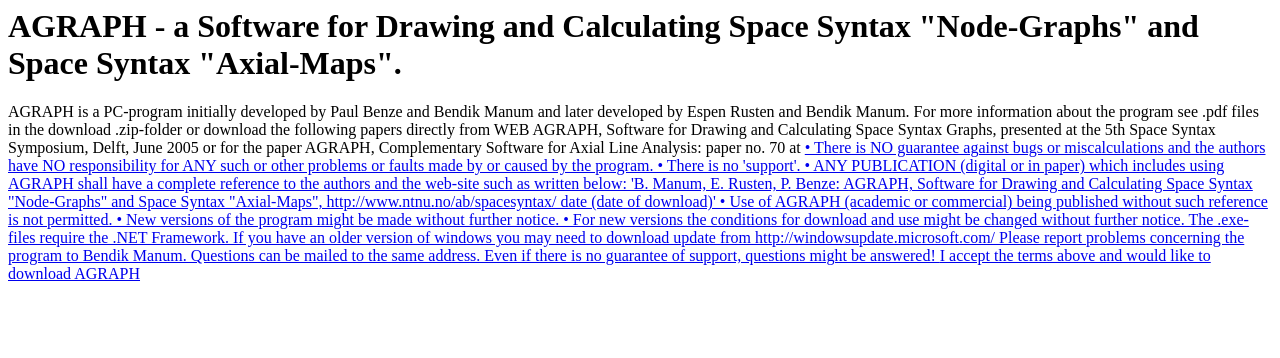
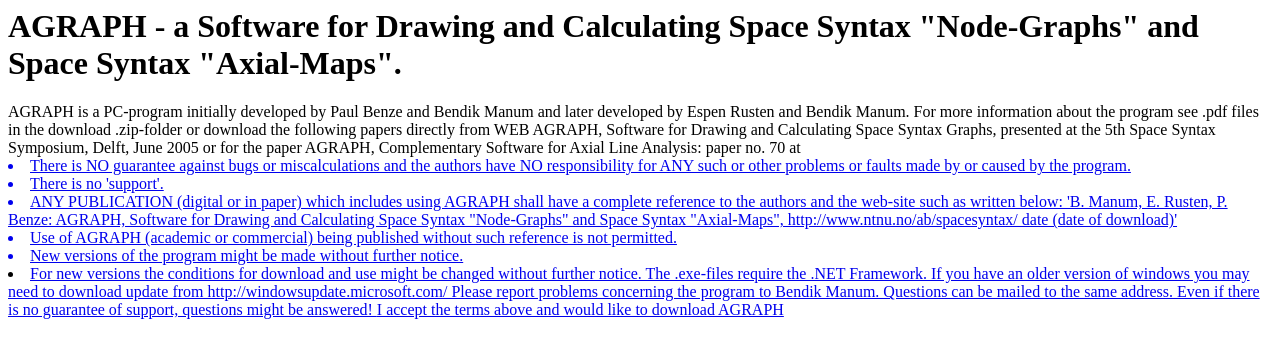
Before and after one commit to ZEN-SMS/AGRAPH, a plain HTML site: page AGRAPH.html in a window 1280 px wide. Drawn offline with Linux system fonts and the light colour scheme.

Commit message:
Update AGRAPH.html

```diff
--- a/AGRAPH.html
+++ b/AGRAPH.html
@@ -8,13 +8,13 @@ paper no. 70 at <a href="http://www.sss7.org/Proceedings_09.html</a>.
 The .zip-folder for download contains program-files of the .exe-format and a .xls-file listing the versions of the program. The .xls-file also suggests how to handle some "bugs". Papers presenting the software as well as a presentation showing the software in use are also added.
 Download and use is free under the following terms:
 <ul>
-•	There is NO guarantee against bugs or miscalculations and the authors have NO responsibility for ANY such or other problems or faults made by or caused by the program.
-•	There is no 'support'.
-•	ANY PUBLICATION (digital or in paper) which includes using AGRAPH shall have a complete reference to the authors and the web-site such as written below:
+<li>There is NO guarantee against bugs or miscalculations and the authors have NO responsibility for ANY such or other problems or faults made by or caused by the program.
+<li>There is no 'support'.
+<li>ANY PUBLICATION (digital or in paper) which includes using AGRAPH shall have a complete reference to the authors and the web-site such as written below:
 'B. Manum, E. Rusten, P. Benze: AGRAPH, Software for Drawing and Calculating Space Syntax "Node-Graphs" and Space Syntax "Axial-Maps", http://www.ntnu.no/ab/spacesyntax/ date (date of download)'
-•	Use of AGRAPH (academic or commercial) being published without such reference is not permitted.
-•	New versions of the program might be made without further notice.
-•	For new versions the conditions for download and use might be changed without further notice.
+<li>Use of AGRAPH (academic or commercial) being published without such reference is not permitted.
+<li>New versions of the program might be made without further notice.
+<li>For new versions the conditions for download and use might be changed without further notice.
 </ul>
 The .exe-files require the .NET Framework. If you have an older version of windows you may need to download update from http://windowsupdate.microsoft.com/
 Please report problems concerning the program to Bendik Manum. Questions can be mailed to the same address. Even if there is no guarantee of support, questions might be answered!
```
